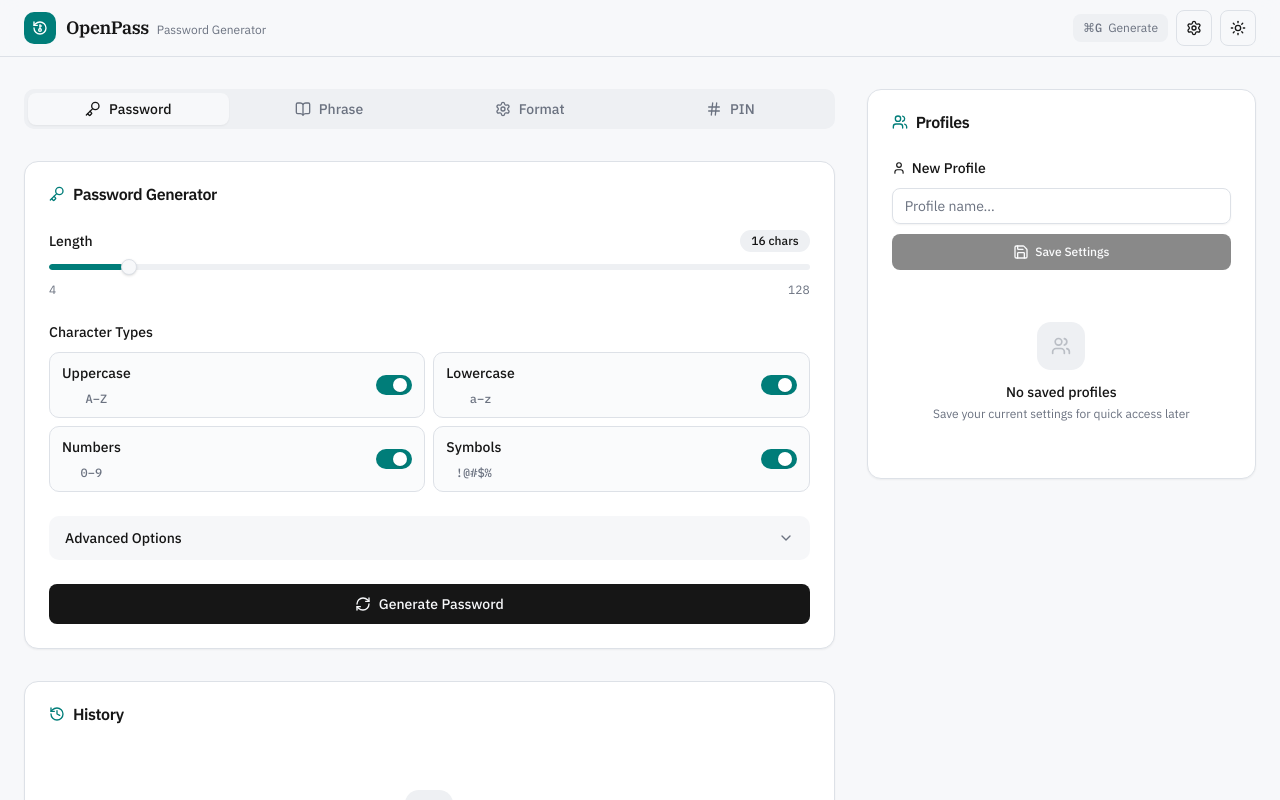
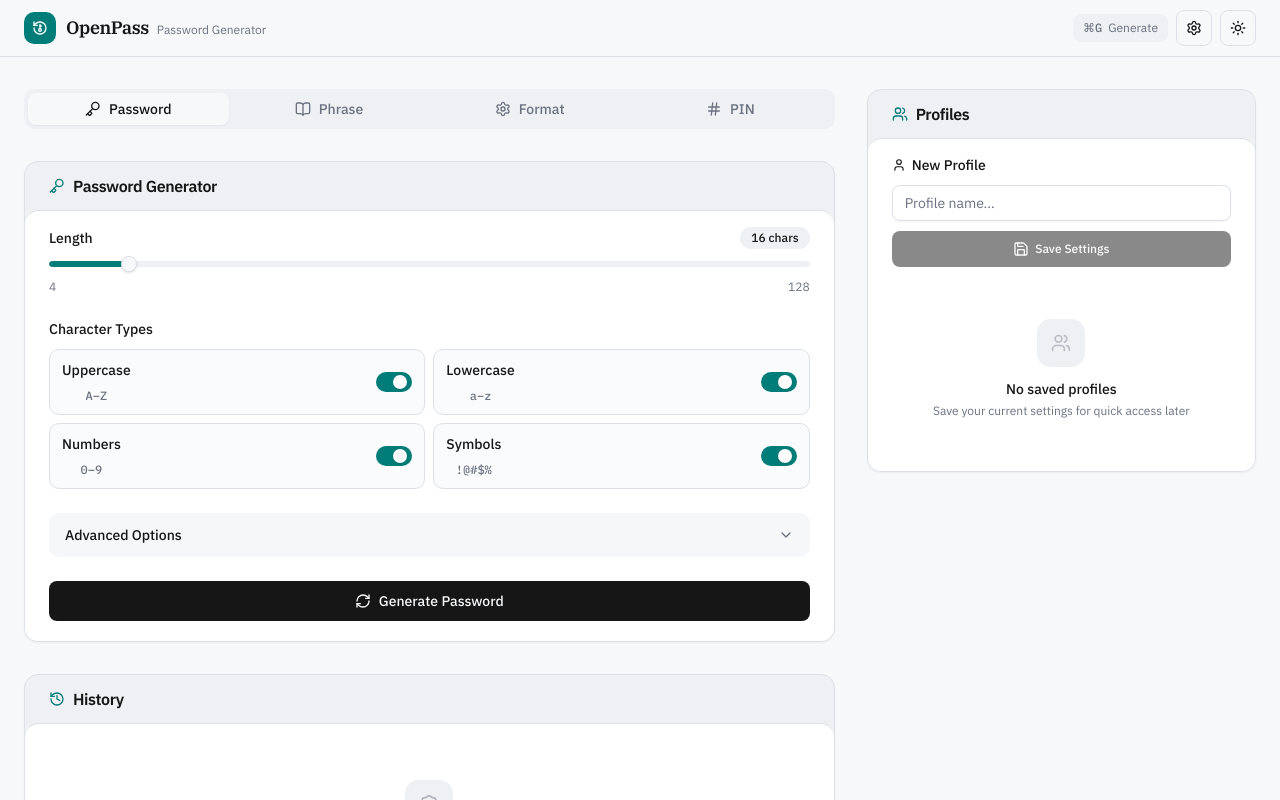
Before and after one commit to keksiqc/openpass, a React (Vite) app: page / in a window 1280 px wide. Shown: the top 800 px of the page. Built offline with nearby package versions, Linux system fonts and the light colour scheme.

Commit message:
refactor: Improve card component styling and layout

```diff
--- a/src/components/ui/card.tsx
+++ b/src/components/ui/card.tsx
@@ -6,7 +6,7 @@ function Card({ className, ...props }: React.ComponentProps<"div">) {
   return (
     <div
       className={cn(
-        "flex flex-col gap-4 rounded-xl border border-border bg-card py-5 text-card-foreground shadow-xs sm:gap-6 sm:py-6",
+        "relative flex flex-col overflow-hidden rounded-xl border border-border bg-muted text-card-foreground shadow-xs",
         className,
       )}
       data-slot="card"
@@ -19,7 +19,7 @@ function CardHeader({ className, ...props }: React.ComponentProps<"div">) {
   return (
     <div
       className={cn(
-        "@container/card-header grid auto-rows-min grid-rows-[auto_auto] items-start gap-1 px-5 has-data-[slot=card-action]:grid-cols-[1fr_auto] sm:px-6 [.border-b]:pb-6",
+        "@container/card-header grid auto-rows-min grid-rows-[auto_auto] items-start gap-1 px-5 pt-4 pb-3 has-data-[slot=card-action]:grid-cols-[1fr_auto] sm:px-6",
         className,
       )}
       data-slot="card-header"
@@ -59,13 +59,25 @@ function CardAction({ className, ...props }: React.ComponentProps<"div">) {
 }
 
 function CardContent({ className, ...props }: React.ComponentProps<"div">) {
-  return <div className={cn("px-5 sm:px-6", className)} data-slot="card-content" {...props} />;
+  return (
+    <div
+      className={cn(
+        "flex-1 rounded-t-xl border-t border-border bg-card px-5 pt-4 pb-5 sm:px-6",
+        className,
+      )}
+      data-slot="card-content"
+      {...props}
+    />
+  );
 }
 
 function CardFooter({ className, ...props }: React.ComponentProps<"div">) {
   return (
     <div
-      className={cn("flex items-center px-5 sm:px-6 [.border-t]:pt-6", className)}
+      className={cn(
+        "flex flex-1 items-center border-t border-border bg-card px-5 pt-4 pb-5 sm:px-6",
+        className,
+      )}
       data-slot="card-footer"
       {...props}
     />
```
